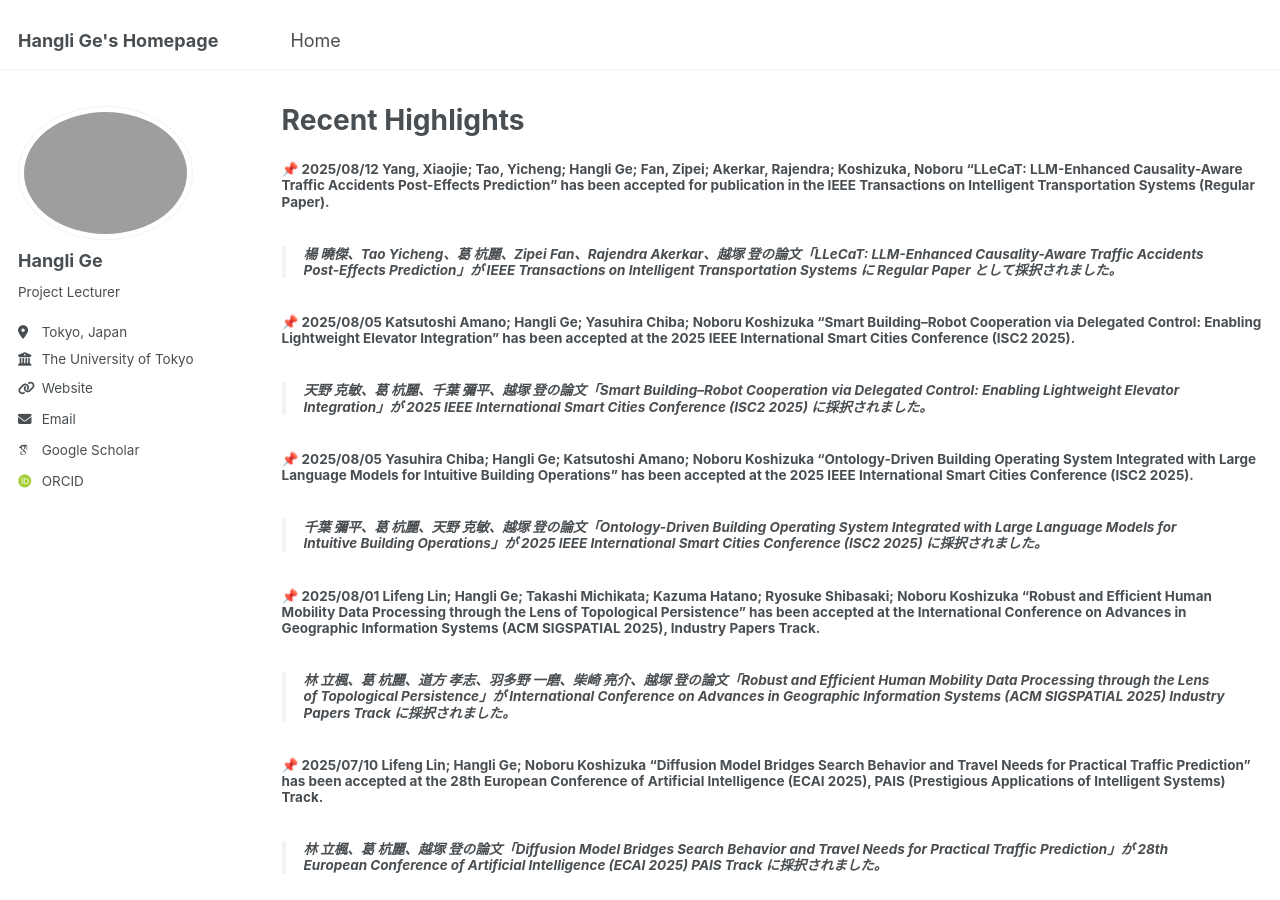
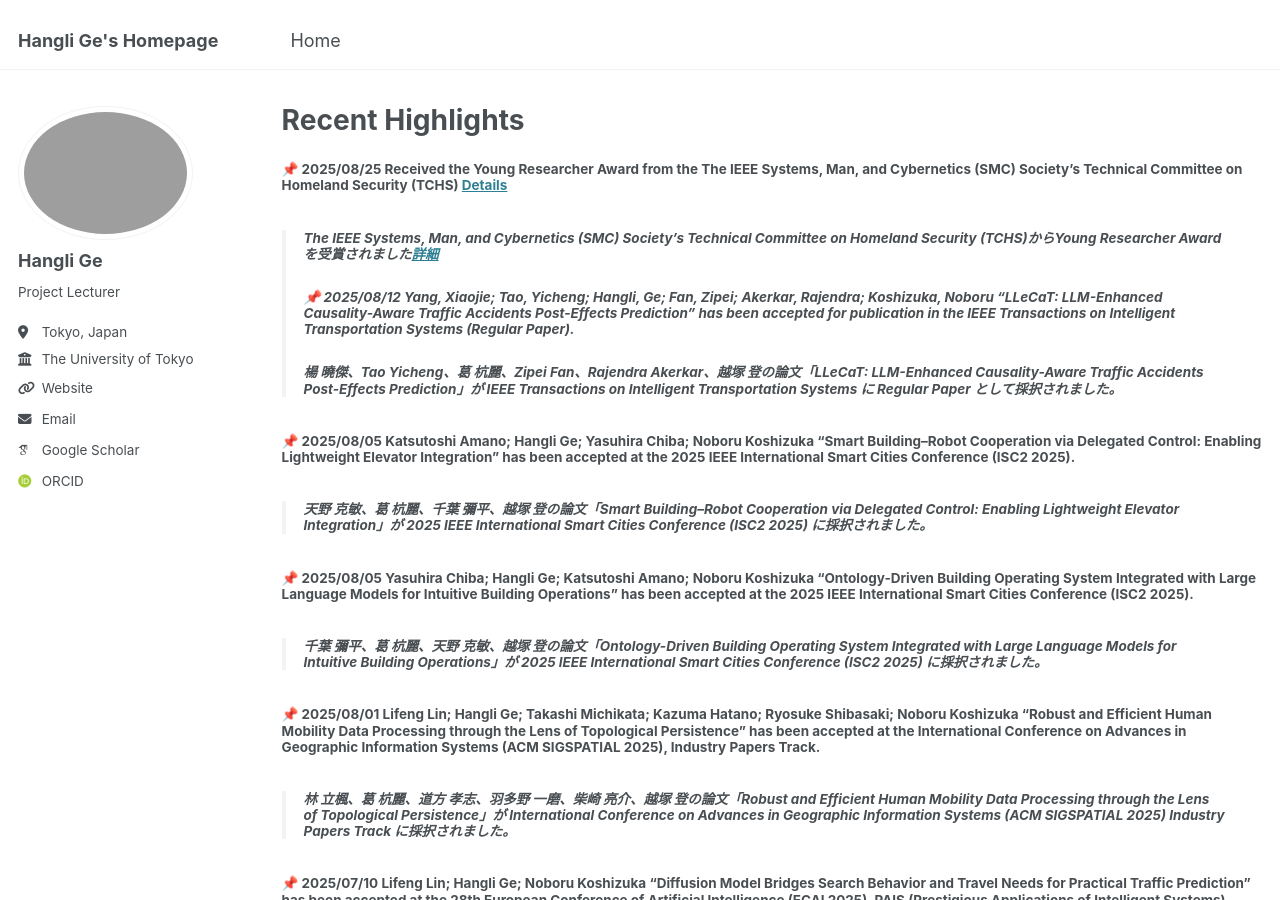
Before and after one commit to christie888/christie888.github.io, a Jekyll site: the page built from _pages/post.md, in a window 1280 px wide and 900 px high. Built offline with Jekyll 4.4.1, drawn with Linux system fonts in a browser that asks for light colours; some web fonts are replaced.

Commit message:
Update post.md

```diff
--- a/_pages/post.md
+++ b/_pages/post.md
@@ -4,7 +4,9 @@ title: "Recent Highlights"
 permalink: post/
 ---
 
-##### 📌 2025/08/12 Yang, Xiaojie; Tao, Yicheng; Hangli Ge; Fan, Zipei; Akerkar, Rajendra; Koshizuka, Noboru  “LLeCaT: LLM-Enhanced Causality-Aware Traffic Accidents Post-Effects Prediction” has been accepted for publication in the IEEE Transactions on Intelligent Transportation Systems (Regular Paper).
+##### 📌 2025/08/25 Received the Young Researcher Award from the The IEEE Systems, Man, and Cybernetics (SMC) Society’s Technical Committee on Homeland Security (TCHS)  [Details](https://www.ieee-csr.org/awards/#ieee-smc-tchs)
+> ###### The IEEE Systems, Man, and Cybernetics (SMC) Society’s Technical Committee on Homeland Security (TCHS)からYoung Researcher Award を受賞されました[詳細](https://www.ieee-csr.org/awards/#ieee-smc-tchs)
+##### 📌 2025/08/12 Yang, Xiaojie; Tao, Yicheng; Hangli, Ge; Fan, Zipei; Akerkar, Rajendra; Koshizuka, Noboru  “LLeCaT: LLM-Enhanced Causality-Aware Traffic Accidents Post-Effects Prediction” has been accepted for publication in the IEEE Transactions on Intelligent Transportation Systems (Regular Paper).
 > ###### 楊 曉傑、Tao Yicheng、葛 杭麗、Zipei Fan、Rajendra Akerkar、越塚 登の論文「LLeCaT: LLM-Enhanced Causality-Aware Traffic Accidents Post-Effects Prediction」が IEEE Transactions on Intelligent Transportation Systems に Regular Paper として採択されました。
 
 ##### 📌 2025/08/05 Katsutoshi Amano; Hangli Ge; Yasuhira Chiba; Noboru Koshizuka  “Smart Building–Robot Cooperation via Delegated Control: Enabling Lightweight Elevator Integration” has been accepted at the 2025 IEEE International Smart Cities Conference (ISC2 2025).
```
